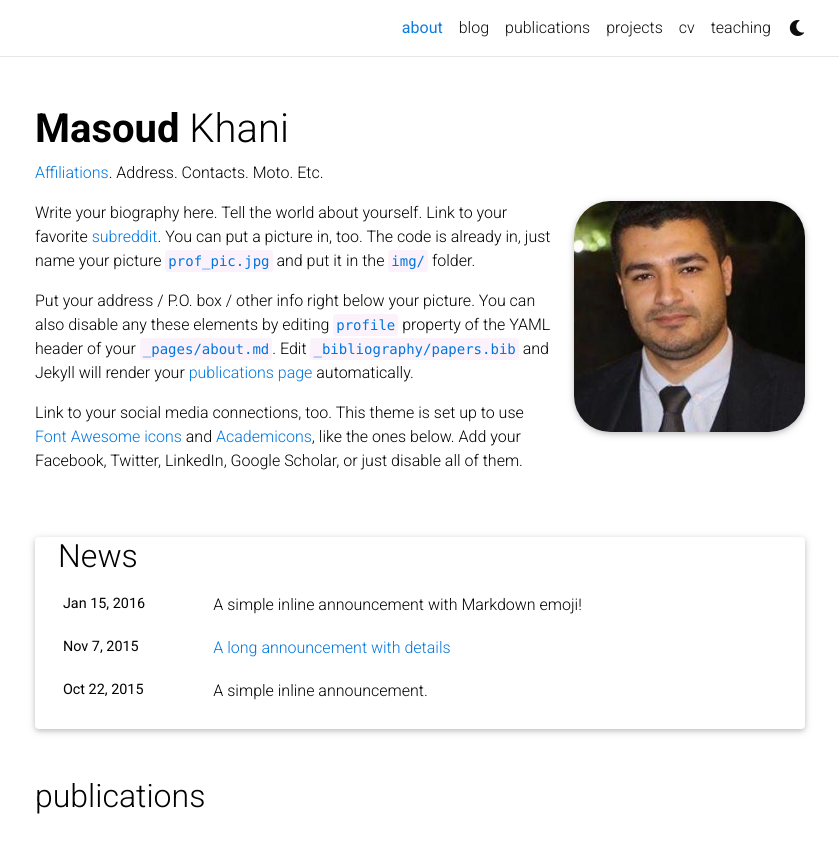
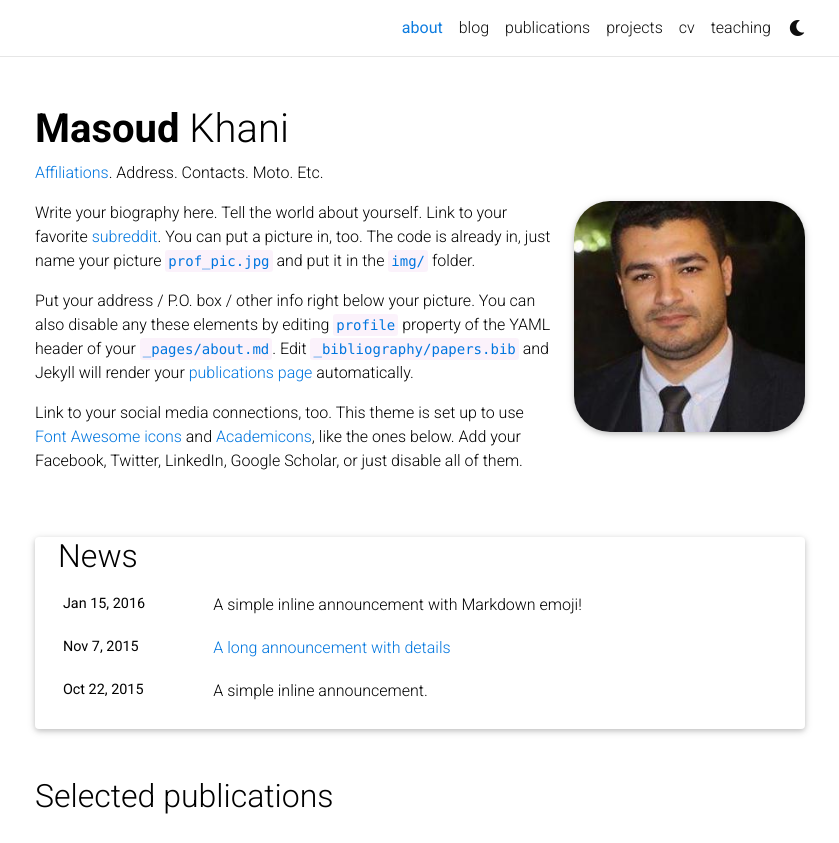
Before and after one commit to msdkhani/msdkhani.github.io, a Jekyll site: the page built from _pages/about.md, in a window 1280 px wide and 1195 px high, cut to the strip 0-843 px from the top of the window. Shown: the whole strip, without its empty margins (220-1059 px from the left). Built offline with Jekyll 4.4.1, drawn with Linux system fonts in a browser that asks for light colours; comment, search, counter and statistics services are not loaded; a style sheet for code colours, icons or effects is not loaded.

Commit message:
Update about.html

```diff
--- a/_layouts/about.html
+++ b/_layouts/about.html
@@ -55,7 +55,7 @@ layout: default
 
           <!-- Selected papers -->
           {% if page.selected_papers -%}
-            <h2 style="color: inherit;">publications</h2>
+            <h2 style="color: inherit;">Selected publications</h2>
             {%- include selected_papers.html %}
           {%- endif %}
 
```
